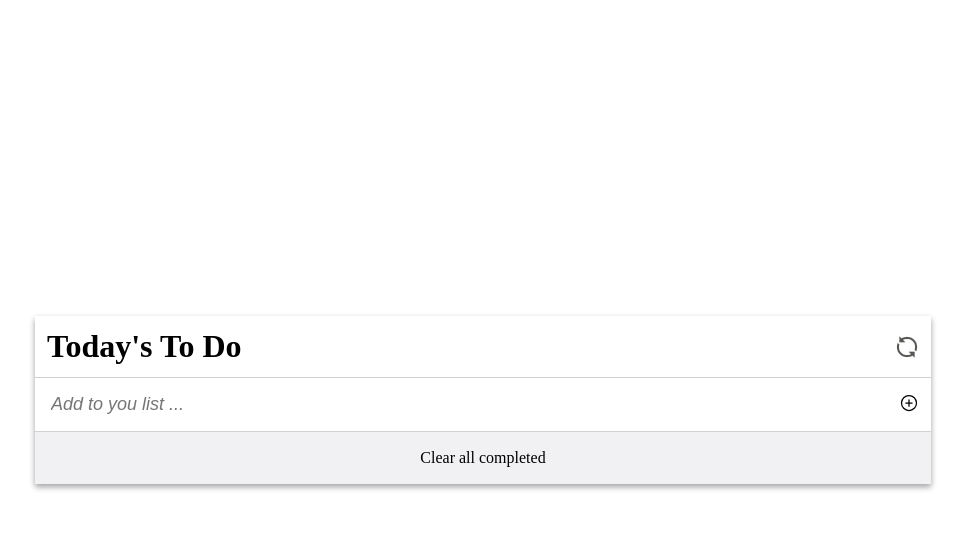
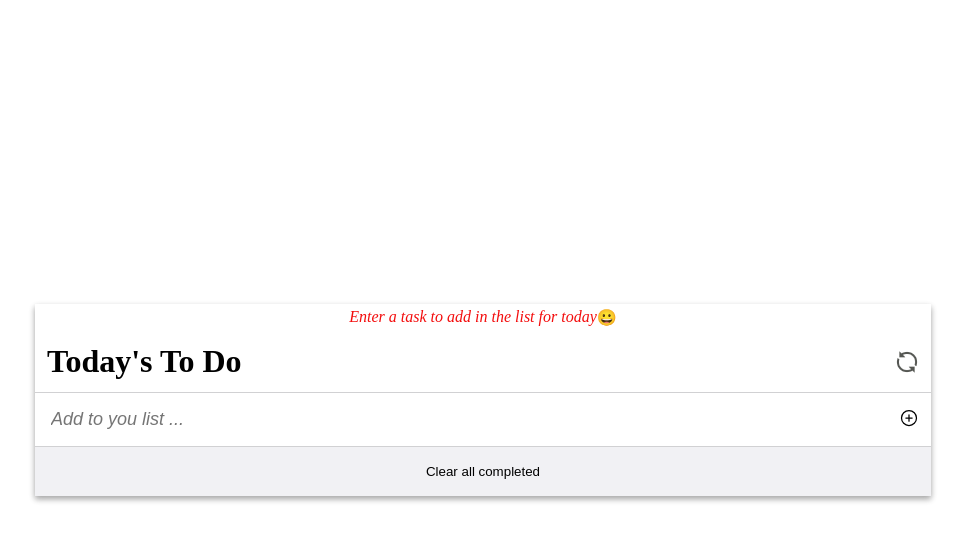
Before and after one commit to tan12082001/Project-To-Do-List, a website built with webpack: page src/index.html in a window 1280 px wide. Both pictures are taken after a click on the button 1066 px from the left and 404 px from the top of the page. Shown: the whole page, without its empty margins (157-1122 px from the left). Built offline with nearby package versions, Linux system fonts and the light colour scheme.

Commit message:
update clearall section to button and add styles

```diff
--- a/src/index.html
+++ b/src/index.html
@@ -8,6 +8,7 @@
 <body>
     <main>
         <!-- Main heading of the to-do-list -->
+        <div class="ifempty"></div>
         <div class="div-heading">
             <h1>Today's To Do</h1>
         </div>
@@ -18,9 +19,7 @@
         <!-- To Do list -->
         <ul id="to-do-list"></ul>
         <!-- clear all feature div -->
-        <div class="clear-all">
-            <p class="clear-all-p">Clear all completed</p>
-        </div>
+        <button class="clear-all" type="button">Clear all completed</button>
     </main>
 </body>
 </html>
--- a/src/style.css
+++ b/src/style.css
@@ -24,6 +24,17 @@ main {
   flex-direction: column;
   align-items: center;
   box-shadow: rgba(0, 0, 0, 0.16) 0 3px 6px, rgba(0, 0, 0, 0.23) 0 3px 6px;
+}
+
+.ifempty {
+  display: flex;
+  font-style: italic;
+  color: #f30d0d;
+  padding: 4px;
+}
+
+.smiley {
+  font-style: normal;
 }
 
 .div-heading {
@@ -98,8 +109,7 @@ li.each-task {
 }
 
 .each-task:hover {
-  background: #d0f5cf;
-  transform: translateY(-2px);
+  background-color: #c6edfd;
 }
 
 .check-tag {
@@ -149,4 +159,10 @@ input.task-desc {
   padding: 17px;
   justify-content: center;
   background: #f1f1f4;
+  border: none;
+  outline: none;
 }
+
+.clear-all:hover {
+  background-color: #a7e76f;
+}
```
